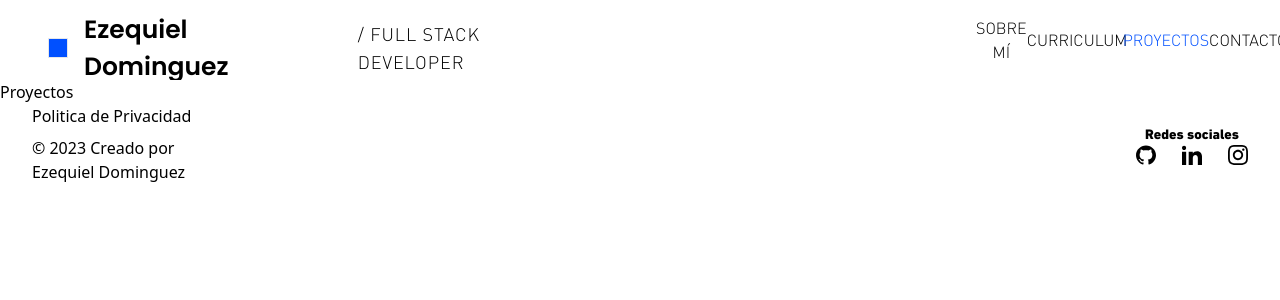
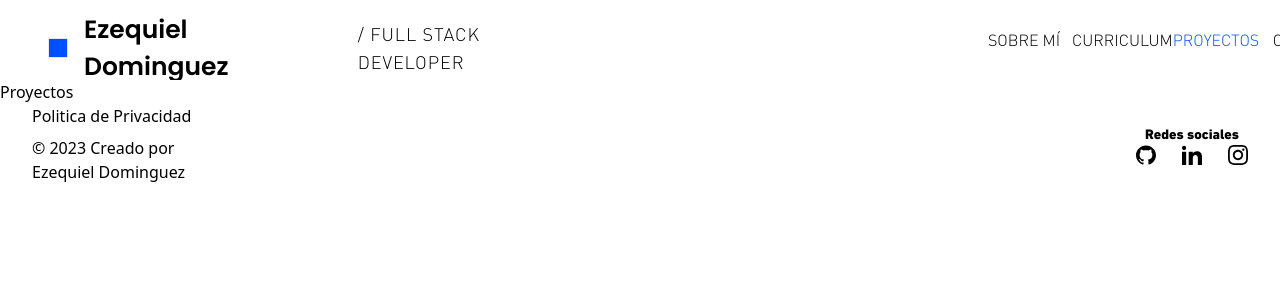
Before and after one commit to Cocahuana/portfolio_nextjs, a Next.js app: page /Proyectos in a window 1280 px wide. Shown: the top 300 px of the page. Built offline with nearby package versions, Linux system fonts and the light colour scheme.

Commit message:
Feat: Font DIN HEAVY add to navigation bar full screen

```diff
--- a/src/components/elements/NavLink/NavLink.tsx
+++ b/src/components/elements/NavLink/NavLink.tsx
@@ -9,7 +9,9 @@ function NavLink({ href, label, className }: Props) {
 	const router = useRouter();
 	const currentRoute = router.pathname;
 	return (
-		<div className={` w-24 hover:text-[color:var(--primary-bg)] `}>
+		<div
+			className={` min-w-24 w-auto hover:text-[color:var(--primary-bg)] `}
+		>
 			<Link href={href}>
 				{currentRoute === href ? (
 					<p
--- a/src/components/modules/Header/Header.tsx
+++ b/src/components/modules/Header/Header.tsx
@@ -49,10 +49,10 @@ function Header() {
 							<Hamburger />
 						</Flex>
 						<Flex className='w-full h-full items-center'>
-							<Flex className='flex-col w-full h-1/3 items-center justify-around'>
+							<Flex className='flex-col w-full h-2/5 items-center justify-around'>
 								{navLinks.map((navLink) => (
 									<NavLink
-										className='text-xl font-bold'
+										className='text-2xl font-["DIN-Heavy"]'
 										key={navLink.label}
 										href={navLink.href}
 										label={navLink.label}
```
